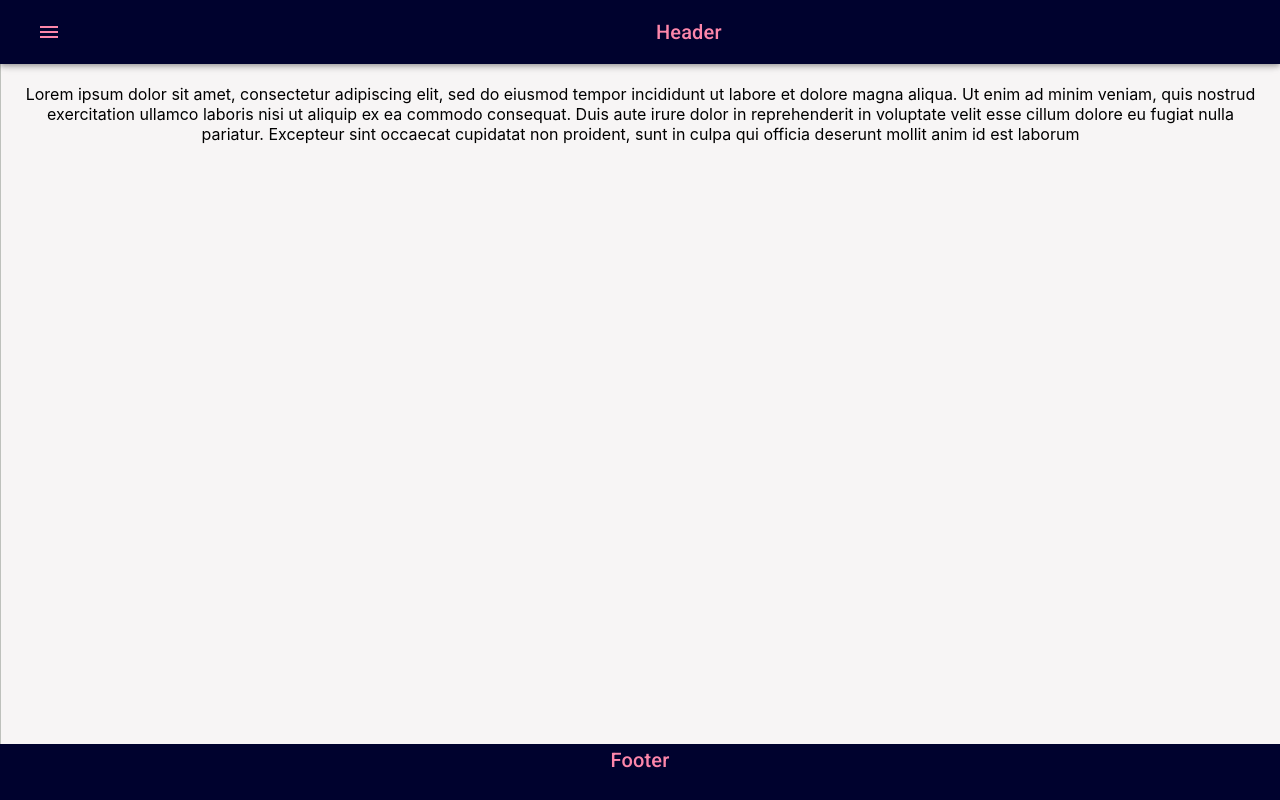
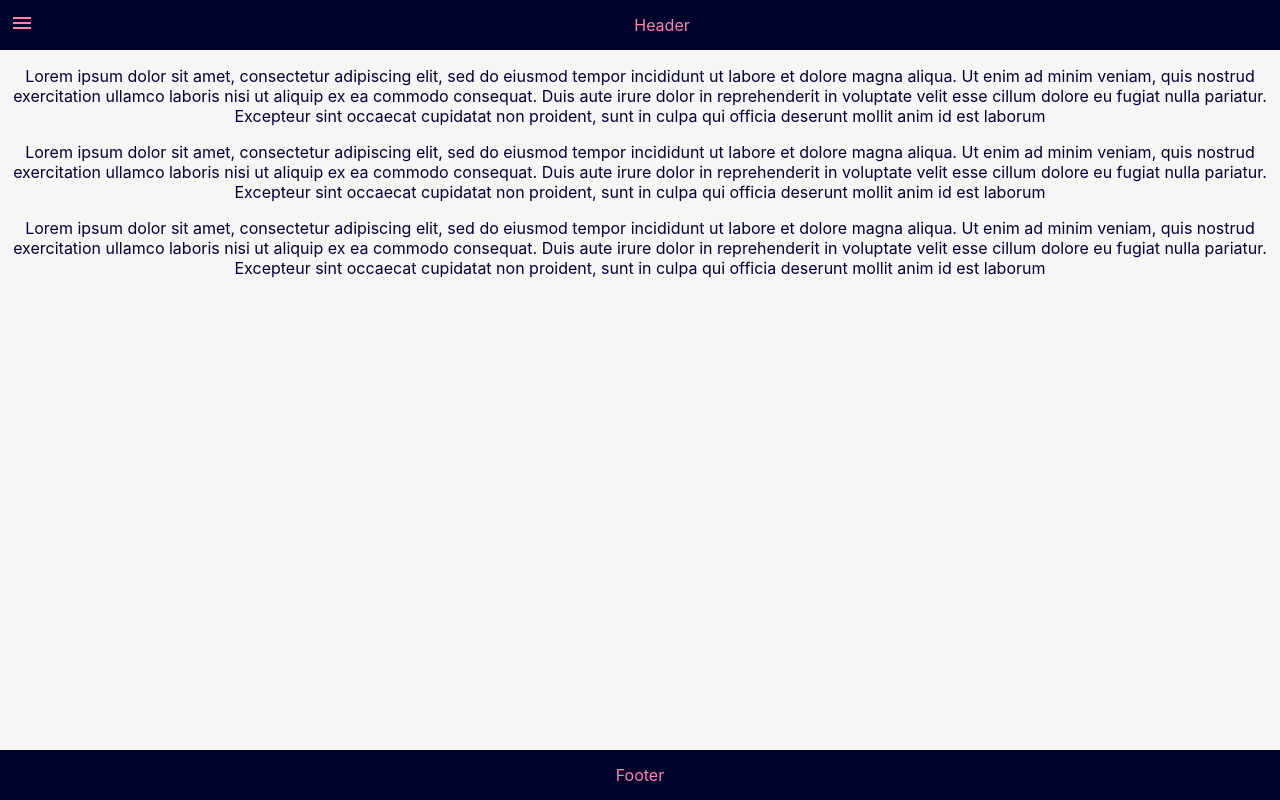
Before and after one commit to KaterinaLupacheva/dashboard-layout, a React (Create React App) app: page / in a window 1280 px wide. Built offline with nearby package versions, Linux system fonts and the light colour scheme.

Commit message:
Pure-react css updated

```diff
--- a/src/App.js
+++ b/src/App.js
@@ -3,24 +3,92 @@
 
 function App() {
   return (
-    <MaterialUI>
-      Lorem ipsum dolor sit amet, consectetur adipiscing elit, sed do eiusmod
-      tempor incididunt ut labore et dolore magna aliqua. Ut enim ad minim
-      veniam, quis nostrud exercitation ullamco laboris nisi ut aliquip ex ea
-      commodo consequat. Duis aute irure dolor in reprehenderit in voluptate
-      velit esse cillum dolore eu fugiat nulla pariatur. Excepteur sint occaecat
-      cupidatat non proident, sunt in culpa qui officia deserunt mollit anim id
-      est laborum
-    </MaterialUI>
+    // <MaterialUI>
+    // <p>
+    //   Lorem ipsum dolor sit amet, consectetur adipiscing elit, sed do eiusmod
+    //   tempor incididunt ut labore et dolore magna aliqua. Ut enim ad minim
+    //   veniam, quis nostrud exercitation ullamco laboris nisi ut aliquip ex ea
+    //   commodo consequat. Duis aute irure dolor in reprehenderit in voluptate
+    //   velit esse cillum dolore eu fugiat nulla pariatur. Excepteur sint
+    //   occaecat cupidatat non proident, sunt in culpa qui officia deserunt
+    //   mollit anim id est laborum
+    // </p>
+    // <p>
+    //   Lorem ipsum dolor sit amet, consectetur adipiscing elit, sed do eiusmod
+    //   tempor incididunt ut labore et dolore magna aliqua. Ut enim ad minim
+    //   veniam, quis nostrud exercitation ullamco laboris nisi ut aliquip ex ea
+    //   commodo consequat. Duis aute irure dolor in reprehenderit in voluptate
+    //   velit esse cillum dolore eu fugiat nulla pariatur. Excepteur sint
+    //   occaecat cupidatat non proident, sunt in culpa qui officia deserunt
+    //   mollit anim id est laborum
+    // </p>
+    // <p>
+    //   Lorem ipsum dolor sit amet, consectetur adipiscing elit, sed do eiusmod
+    //   tempor incididunt ut labore et dolore magna aliqua. Ut enim ad minim
+    //   veniam, quis nostrud exercitation ullamco laboris nisi ut aliquip ex ea
+    //   commodo consequat. Duis aute irure dolor in reprehenderit in voluptate
+    //   velit esse cillum dolore eu fugiat nulla pariatur. Excepteur sint
+    //   occaecat cupidatat non proident, sunt in culpa qui officia deserunt
+    //   mollit anim id est laborum
+    // </p>
+    // <p>
+    //   Lorem ipsum dolor sit amet, consectetur adipiscing elit, sed do eiusmod
+    //   tempor incididunt ut labore et dolore magna aliqua. Ut enim ad minim
+    //   veniam, quis nostrud exercitation ullamco laboris nisi ut aliquip ex ea
+    //   commodo consequat. Duis aute irure dolor in reprehenderit in voluptate
+    //   velit esse cillum dolore eu fugiat nulla pariatur. Excepteur sint
+    //   occaecat cupidatat non proident, sunt in culpa qui officia deserunt
+    //   mollit anim id est laborum
+    // </p>
+    // <p>
+    //   Lorem ipsum dolor sit amet, consectetur adipiscing elit, sed do eiusmod
+    //   tempor incididunt ut labore et dolore magna aliqua. Ut enim ad minim
+    //   veniam, quis nostrud exercitation ullamco laboris nisi ut aliquip ex ea
+    //   commodo consequat. Duis aute irure dolor in reprehenderit in voluptate
+    //   velit esse cillum dolore eu fugiat nulla pariatur. Excepteur sint
+    //   occaecat cupidatat non proident, sunt in culpa qui officia deserunt
+    //   mollit anim id est laborum
+    // </p>
+    // <p>
+    //   Lorem ipsum dolor sit amet, consectetur adipiscing elit, sed do eiusmod
+    //   tempor incididunt ut labore et dolore magna aliqua. Ut enim ad minim
+    //   veniam, quis nostrud exercitation ullamco laboris nisi ut aliquip ex ea
+    //   commodo consequat. Duis aute irure dolor in reprehenderit in voluptate
+    //   velit esse cillum dolore eu fugiat nulla pariatur. Excepteur sint
+    //   occaecat cupidatat non proident, sunt in culpa qui officia deserunt
+    //   mollit anim id est laborum
+    // </p>
+    // </MaterialUI>
+    <PureReact>
+      <p>
+        Lorem ipsum dolor sit amet, consectetur adipiscing elit, sed do eiusmod
+        tempor incididunt ut labore et dolore magna aliqua. Ut enim ad minim
+        veniam, quis nostrud exercitation ullamco laboris nisi ut aliquip ex ea
+        commodo consequat. Duis aute irure dolor in reprehenderit in voluptate
+        velit esse cillum dolore eu fugiat nulla pariatur. Excepteur sint
+        occaecat cupidatat non proident, sunt in culpa qui officia deserunt
+        mollit anim id est laborum
+      </p>
+      <p>
+        Lorem ipsum dolor sit amet, consectetur adipiscing elit, sed do eiusmod
+        tempor incididunt ut labore et dolore magna aliqua. Ut enim ad minim
+        veniam, quis nostrud exercitation ullamco laboris nisi ut aliquip ex ea
+        commodo consequat. Duis aute irure dolor in reprehenderit in voluptate
+        velit esse cillum dolore eu fugiat nulla pariatur. Excepteur sint
+        occaecat cupidatat non proident, sunt in culpa qui officia deserunt
+        mollit anim id est laborum
+      </p>
+      <p>
+        Lorem ipsum dolor sit amet, consectetur adipiscing elit, sed do eiusmod
+        tempor incididunt ut labore et dolore magna aliqua. Ut enim ad minim
+        veniam, quis nostrud exercitation ullamco laboris nisi ut aliquip ex ea
+        commodo consequat. Duis aute irure dolor in reprehenderit in voluptate
+        velit esse cillum dolore eu fugiat nulla pariatur. Excepteur sint
+        occaecat cupidatat non proident, sunt in culpa qui officia deserunt
+        mollit anim id est laborum
+      </p>
+    </PureReact>
   );
-
-  // <PureReact>Lorem ipsum dolor sit amet, consectetur adipiscing elit, sed do
-  // eiusmod tempor incididunt ut labore et dolore magna aliqua. Ut enim ad
-  // minim veniam, quis nostrud exercitation ullamco laboris nisi ut
-  // aliquip ex ea commodo consequat. Duis aute irure dolor in
-  // reprehenderit in voluptate velit esse cillum dolore eu fugiat nulla
-  // pariatur. Excepteur sint occaecat cupidatat non proident, sunt in
-  // culpa qui officia deserunt mollit anim id est laborum</PureReact>;
 }
 
 export default App;
--- a/src/pure-react.css
+++ b/src/pure-react.css
@@ -3,53 +3,47 @@
   display: flex;
   flex-direction: column;
   min-height: 100vh;
-  color:#000133;
+  color: #000133;
 }
 
-.header{
+.header,
+.footer {
   display: flex;
-  background: #00022E;
-  height: 7vh;
+  background: #00022e;
+  height: 50px;
   align-items: center;
-  color: #FC86AA;
+  justify-content: center;
+  color: #fc86aa;
 }
 
-.icon{
- padding: 1vmax;
+.icon {
+  padding: 10px;
 }
 
-.icon:hover{
+.icon:hover {
   cursor: pointer;
 }
 
-.header-title{
+.header-title {
   margin: auto;
 }
 
-.container{
+.container {
   display: flex;
   flex: 1;
 }
 
-.drawer{
-  background: #D8DCD6;
+.drawer {
+  background: #d8dcd6;
   width: 0px;
-  transition: width .7s;
+  transition: width 0.7s;
 }
 
 .opened {
   width: 240px;
 }
 
-.main{
+.main {
   flex: 1;
-  background: rgb(247, 245, 245);
-  color: black;
-  padding: 20px;
+  background: #f7f5f5;
 }
-
-.footer{
-  background: #00022E;
-  height: 7vh;
-  color: #FC86AA;
-}
```
Also changed, not shown: 1 other file (tests, documents, lock files or other folders).
